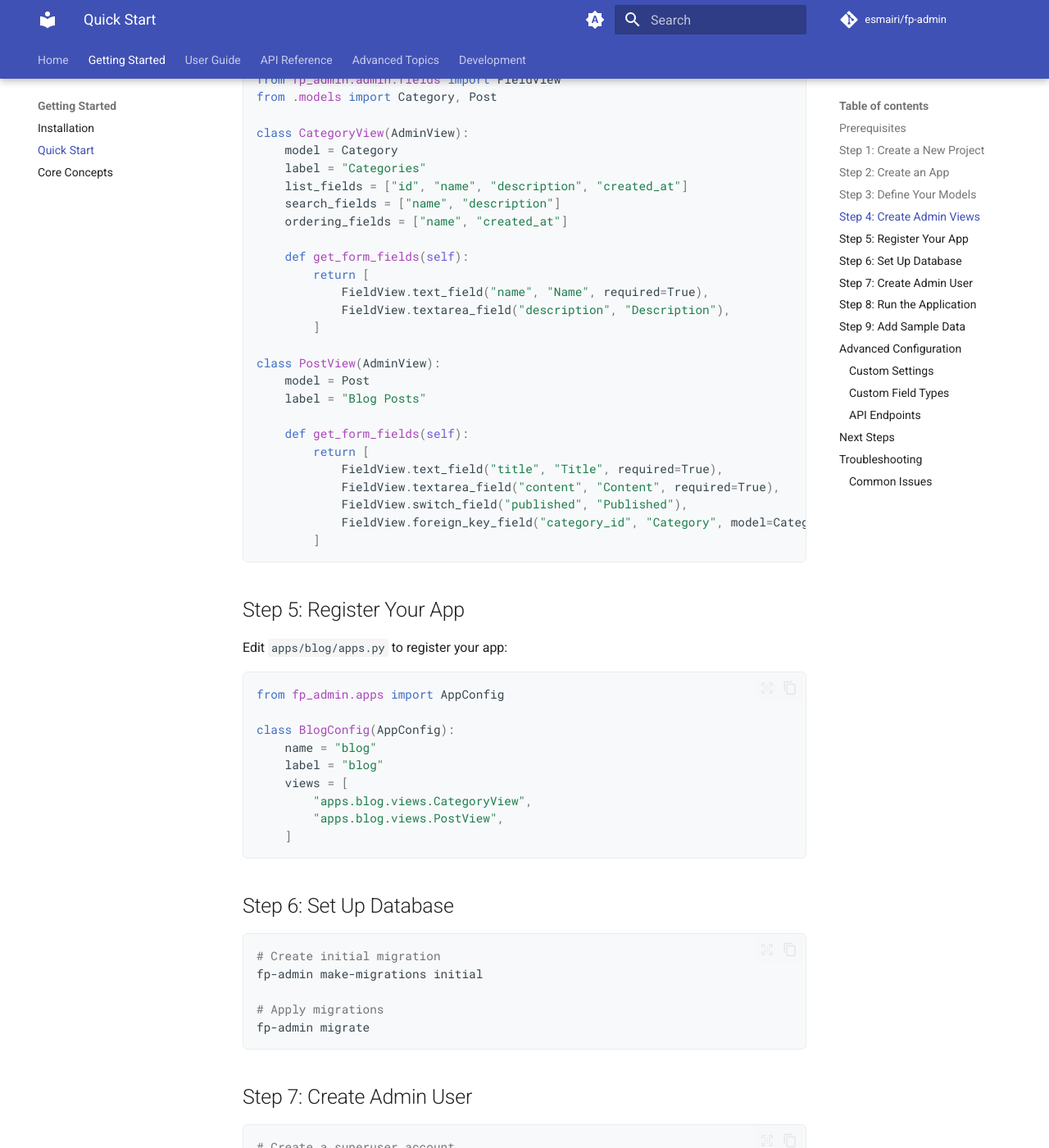
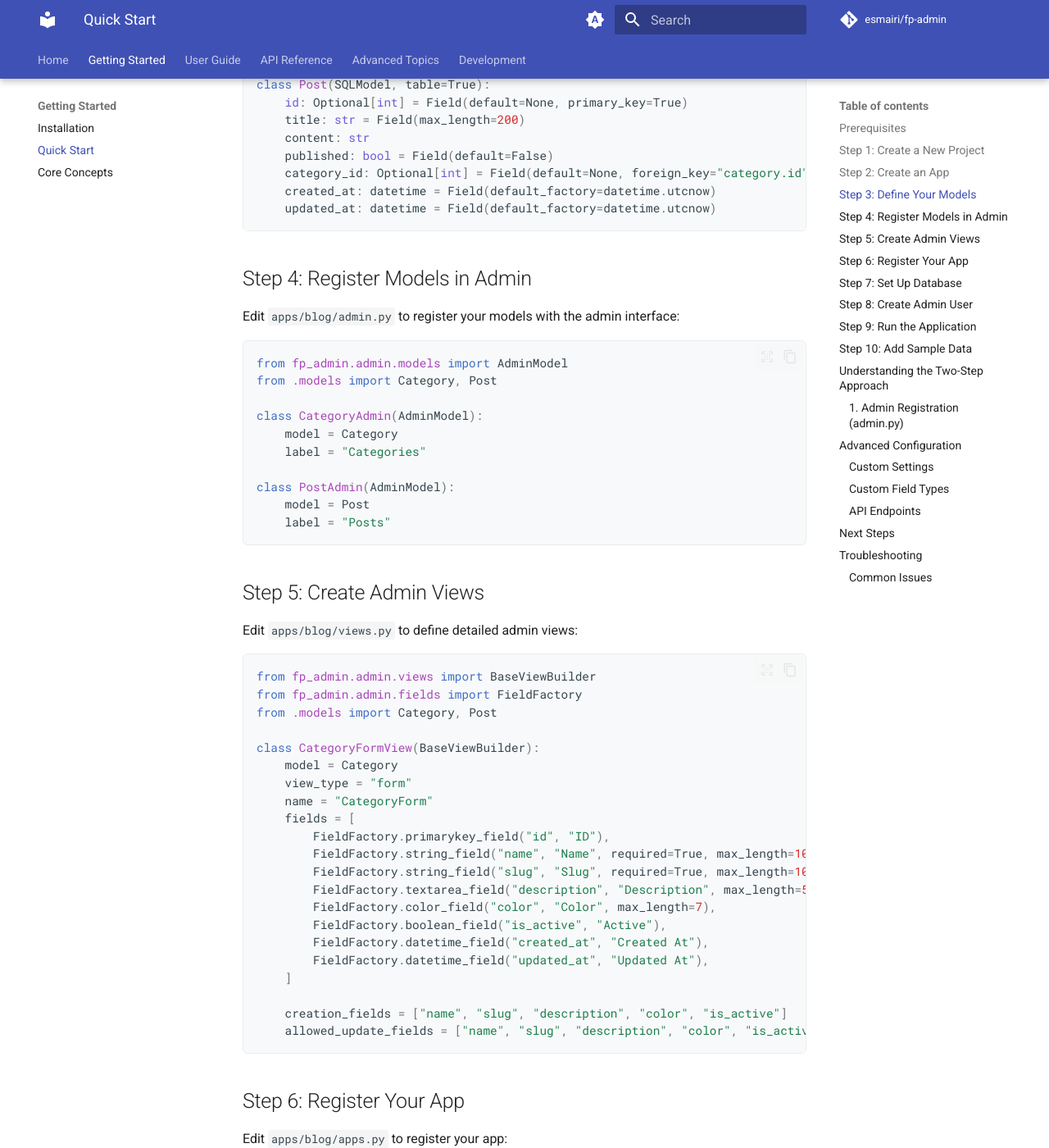
Before and after one commit to esmairi/fp-admin, an MkDocs documentation site: the page built from docs/getting-started/quick-start.md, in a window 1280 px wide and 1400 px high, scrolled down 1730 px. Shown: the whole window at 82% size. Built offline with MkDocs 1.6.1 and Material for MkDocs 9.7.7, drawn with Linux system fonts in a browser that asks for light colours; comment, search, counter and statistics services are not loaded; the version menu is left out; some of the changed text lies outside the part shown.

Commit message:
[FIX] views & models /api views: fields, view types models: Create & update

````diff
--- a/docs/getting-started/quick-start.md
+++ b/docs/getting-started/quick-start.md
@@ -36,22 +36,39 @@
 fp-admin startapp blog
 ```
 
-This creates a new app with models, views, and admin configuration.
+This creates a new app with models, admin registration, and view configuration.
 
 ## Step 3: Define Your Models
 
 Edit `apps/blog/models.py` to define your models:
 
 ```python
-from sqlmodel import SQLModel, Field
+from sqlmodel import SQLModel, Field, Relationship
 from typing import Optional, List
 from datetime import datetime
 
 class Category(SQLModel, table=True):
+    """Blog category model."""
+
     id: Optional[int] = Field(default=None, primary_key=True)
-    name: str = Field(max_length=100)
-    description: Optional[str] = None
-    created_at: datetime = Field(default_factory=datetime.utcnow)
+    name: str = Field(max_length=100, description="Category name")
+    slug: str = Field(max_length=100, unique=True, description="URL slug")
+    description: Optional[str] = Field(
+        default=None, max_length=500, description="Category description"
+    )
+    color: Optional[str] = Field(
+        default=None, max_length=7, description="Category color hex code"
+    )
+    is_active: bool = Field(default=True, description="Whether category is active")
+    created_at: datetime = Field(
+        default_factory=datetime.now, description="Creation timestamp"
+    )
+    updated_at: datetime = Field(
+        default_factory=datetime.now, description="Last update timestamp"
+    )
+
+    # Relationships
+    posts: List["Post"] = Relationship(back_populates="category")
 
 class Post(SQLModel, table=True):
     id: Optional[int] = Field(default=None, primary_key=True)
@@ -63,58 +80,65 @@
     updated_at: datetime = Field(default_factory=datetime.utcnow)
 ```
 
-## Step 4: Create Admin Views
+## Step 4: Register Models in Admin
 
-Edit `apps/blog/views.py` to define admin views:
+Edit `apps/blog/admin.py` to register your models with the admin interface:
 
 ```python
-from fp_admin.admin.views import AdminView
-from fp_admin.admin.fields import FieldView
+from fp_admin.admin.models import AdminModel
 from .models import Category, Post
 
-class CategoryView(AdminView):
+class CategoryAdmin(AdminModel):
     model = Category
     label = "Categories"
-    list_fields = ["id", "name", "description", "created_at"]
-    search_fields = ["name", "description"]
-    ordering_fields = ["name", "created_at"]
 
-    def get_form_fields(self):
-        return [
-            FieldView.text_field("name", "Name", required=True),
-            FieldView.textarea_field("description", "Description"),
-        ]
-
-class PostView(AdminView):
+class PostAdmin(AdminModel):
     model = Post
-    label = "Blog Posts"
-
-    def get_form_fields(self):
-        return [
-            FieldView.text_field("title", "Title", required=True),
-            FieldView.textarea_field("content", "Content", required=True),
-            FieldView.switch_field("published", "Published"),
-            FieldView.foreign_key_field("category_id", "Category", model=Category),
-        ]
+    label = "Posts"
 ```
 
-## Step 5: Register Your App
+## Step 5: Create Admin Views
+
+Edit `apps/blog/views.py` to define detailed admin views:
+
+```python
+from fp_admin.admin.views import BaseViewBuilder
+from fp_admin.admin.fields import FieldFactory
+from .models import Category, Post
+
+class CategoryFormView(BaseViewBuilder):
+    model = Category
+    view_type = "form"
+    name = "CategoryForm"
+    fields = [
+        FieldFactory.primarykey_field("id", "ID"),
+        FieldFactory.string_field("name", "Name", required=True, max_length=100),
+        FieldFactory.string_field("slug", "Slug", required=True, max_length=100),
+        FieldFactory.textarea_field("description", "Description", max_length=500),
+        FieldFactory.color_field("color", "Color", max_length=7),
+        FieldFactory.boolean_field("is_active", "Active"),
+        FieldFactory.datetime_field("created_at", "Created At"),
+        FieldFactory.datetime_field("updated_at", "Updated At"),
+    ]
+
+    creation_fields = ["name", "slug", "description", "color", "is_active"]
+    allowed_update_fields = ["name", "slug", "description", "color", "is_active"]
+
+```
+
+## Step 6: Register Your App
 
 Edit `apps/blog/apps.py` to register your app:
 
 ```python
-from fp_admin.apps import AppConfig
+from fp_admin.admin.apps import AppConfig
 
 class BlogConfig(AppConfig):
     name = "blog"
-    label = "blog"
-    views = [
-        "apps.blog.views.CategoryView",
-        "apps.blog.views.PostView",
-    ]
+    verbose_name = "my blog"
 ```
 
-## Step 6: Set Up Database
+## Step 7: Set Up Database
 
 ```bash
 # Create initial migration
@@ -142,17 +166,16 @@
 
 Visit `http://localhost:8000/admin` to access your admin interface!
 
-## Step 9: Add Sample Data
+## Step 10: Add Sample Data
 
 You can add sample data programmatically:
 
 ```python
 # In a Python shell or script
-from app import engine
 from apps.blog.models import Category, Post
-from sqlmodel import Session
+from fp_admin.core.database import get_session
 
-with Session(engine) as session:
+with get_session() as session:
     # Create categories
     tech = Category(name="Technology", description="Tech-related posts")
     lifestyle = Category(name="Lifestyle", description="Lifestyle posts")
@@ -170,6 +193,21 @@
     session.add(post1)
     session.commit()
 ```
+
+## Understanding the Two-Step Approach
+
+fp-admin uses a two-step approach for admin configuration:
+
+### 1. Admin Registration (admin.py)
+Simple model registration that tells fp-admin which models to include in the admin interface:
+
+```python
+class PostAdmin(AdminModel):
+    model = Post
+    label = "Posts"
+```
+
+
 
 ## Advanced Configuration
 
@@ -214,13 +252,6 @@
             widget="richtext",
             **kwargs
         )
-
-# Usage in views
-def get_form_fields(self):
-    return [
-        FieldView.text_field("title", "Title"),
-        RichTextField("content", "Content"),
-    ]
 ```
 
 ### API Endpoints
````
Also changed, not shown: other parts of docs/getting-started/quick-start.md (+2 -2 lines), docs/getting-started/core-concepts.md (+65 -70 lines).
